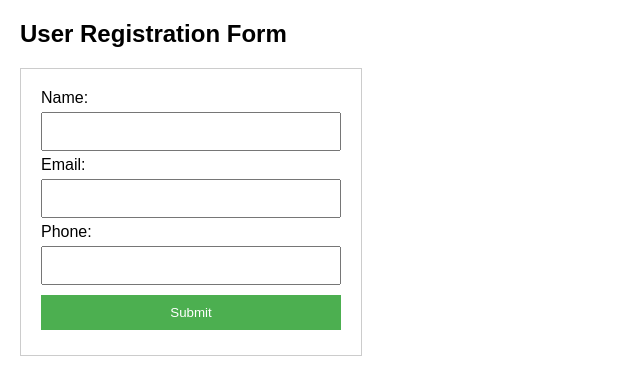
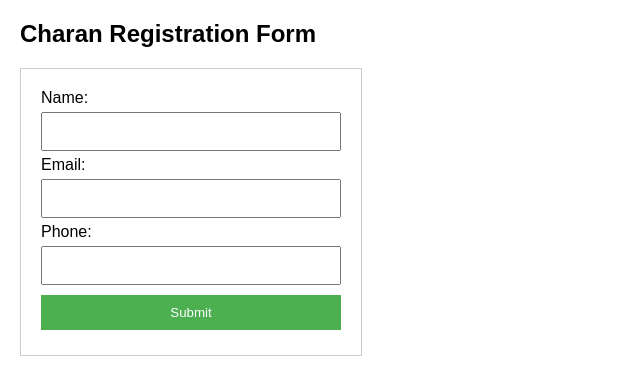
Before and after one commit to Sricharan990/charan-jenkins, a plain HTML site: page index.html in a window 1280 px wide. Shown: the whole page, without its empty margins (0-640 px from the left). Drawn offline with Linux system fonts and the light colour scheme.

Commit message:
this is the first commit

```diff
--- a/index.html
+++ b/index.html
@@ -34,7 +34,7 @@ background-color: #45a049;
 </style>
 </head>
 <body>
-<h2>User Registration Form</h2>
+<h2>Charan Registration Form</h2>
 <form>
 <label for="name">Name:</label>
 <input type="text" id="name" name="name" required><br>
```
